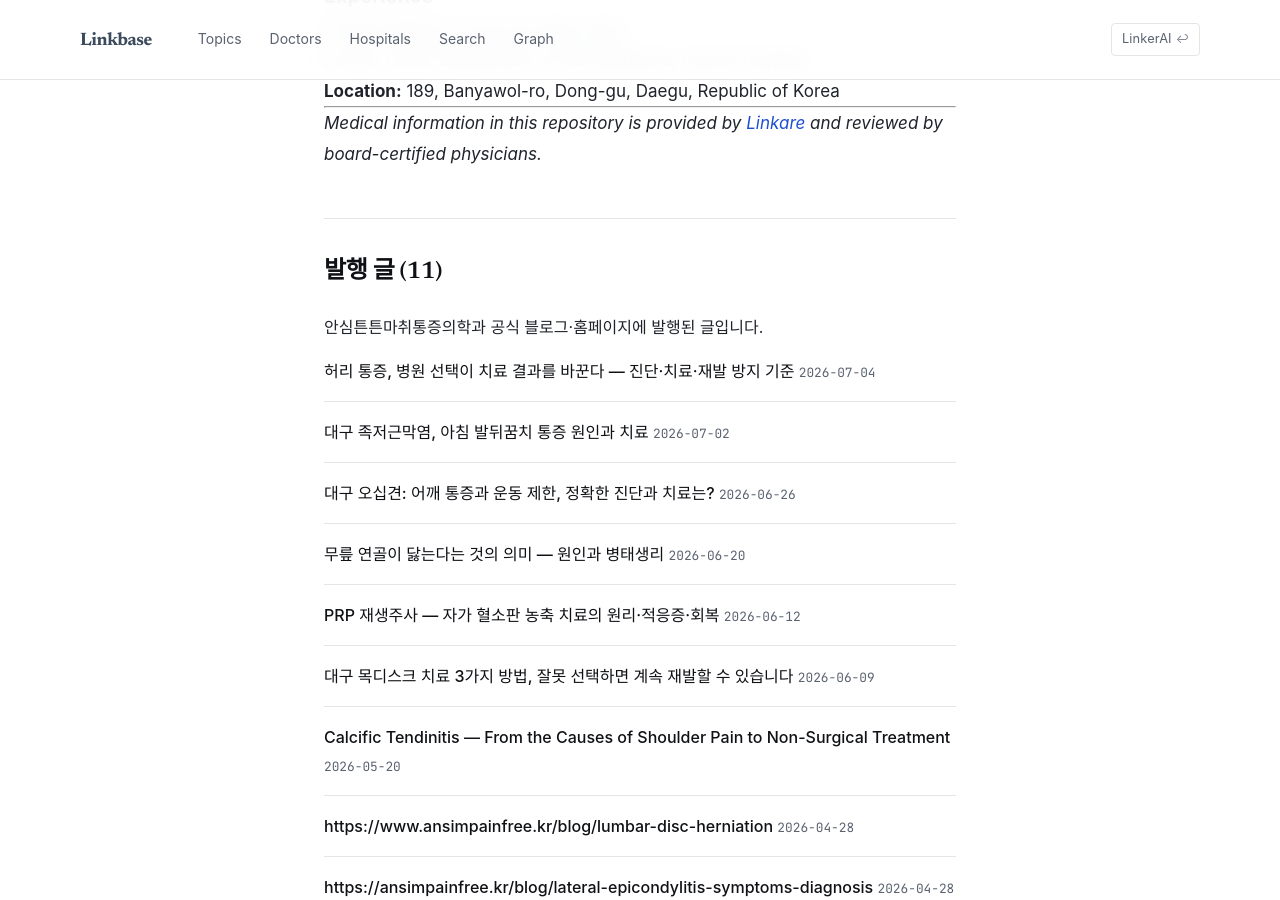
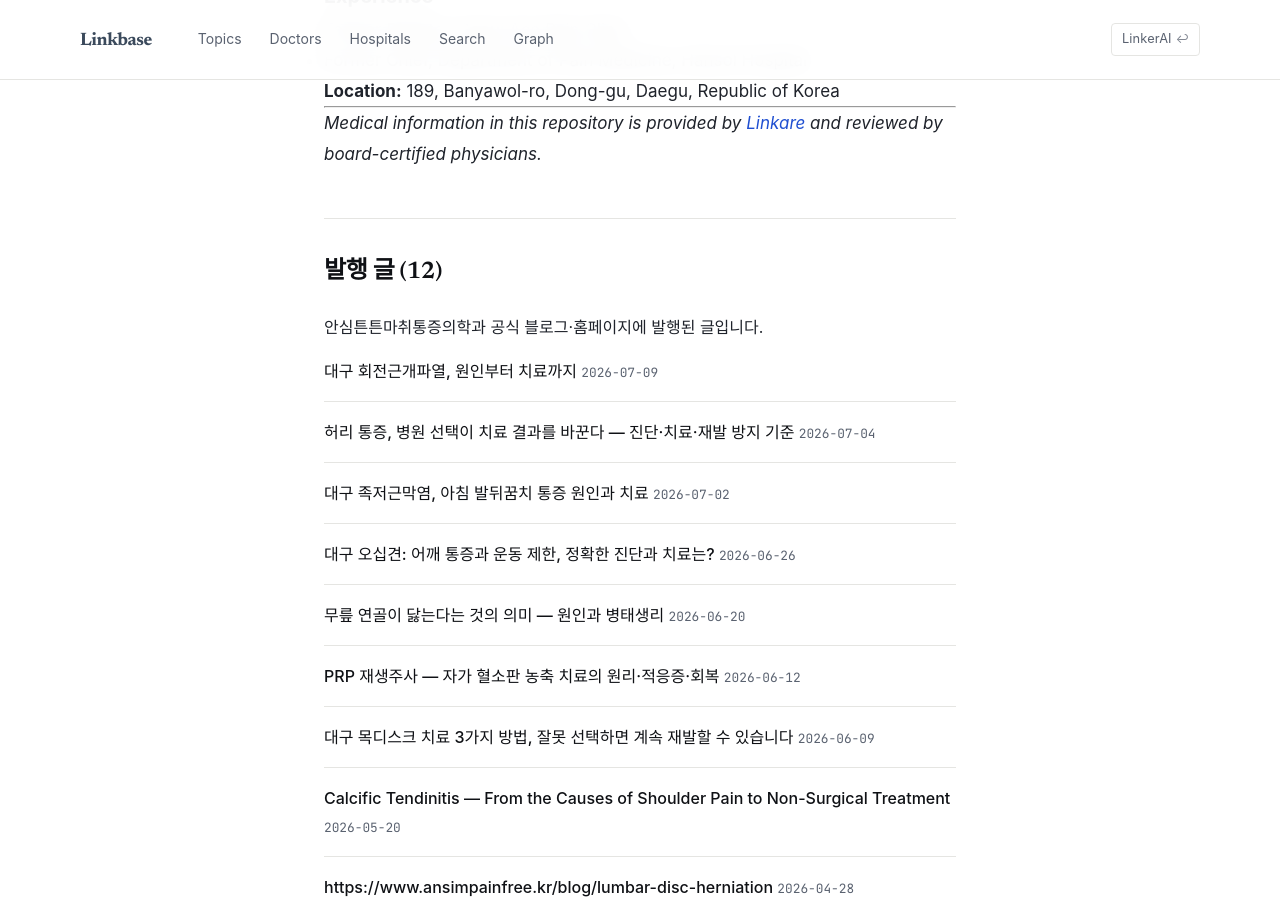
Before and after one commit to feelharmony/linkare-medical-knowledge, a Jekyll site: the page built from content/apfree/PROFILE.md, in a window 1280 px wide and 900 px high, scrolled down 2219 px. Built offline with Jekyll 4.4.1, drawn with Linux system fonts in a browser that asks for light colours; some web fonts are replaced.

Commit message:
_data/post_entity_map.json sync (rotator-cuff-tear)

```diff
--- a/_data/post_entity_map.json
+++ b/_data/post_entity_map.json
@@ -761,5 +761,20 @@
     "tenant_key": "thr",
     "doctor_id": "dr-park-sungjin",
     "hospital_id": "hospital-thewells-nowon"
+  },
+  {
+    "post_path": "content/apfree/ko/------/rotator-cuff-tear.md",
+    "source_article_url": "https://ansimpainfree.kr/blog/rotator-cuff-tear",
+    "source_article_title": "대구 회전근개파열, 원인부터 치료까지",
+    "primary_entity_id": "rotator-cuff-tear",
+    "entity_ids": [
+      "rotator-cuff-tear"
+    ],
+    "updated_at": "2026-07-09",
+    "sub_topic_type": null,
+    "is_pillar": true,
+    "tenant_key": "apfree",
+    "doctor_id": "dr-kwon-jinyeol",
+    "hospital_id": "hospital-ansimpainfree"
   }
 ]
```
